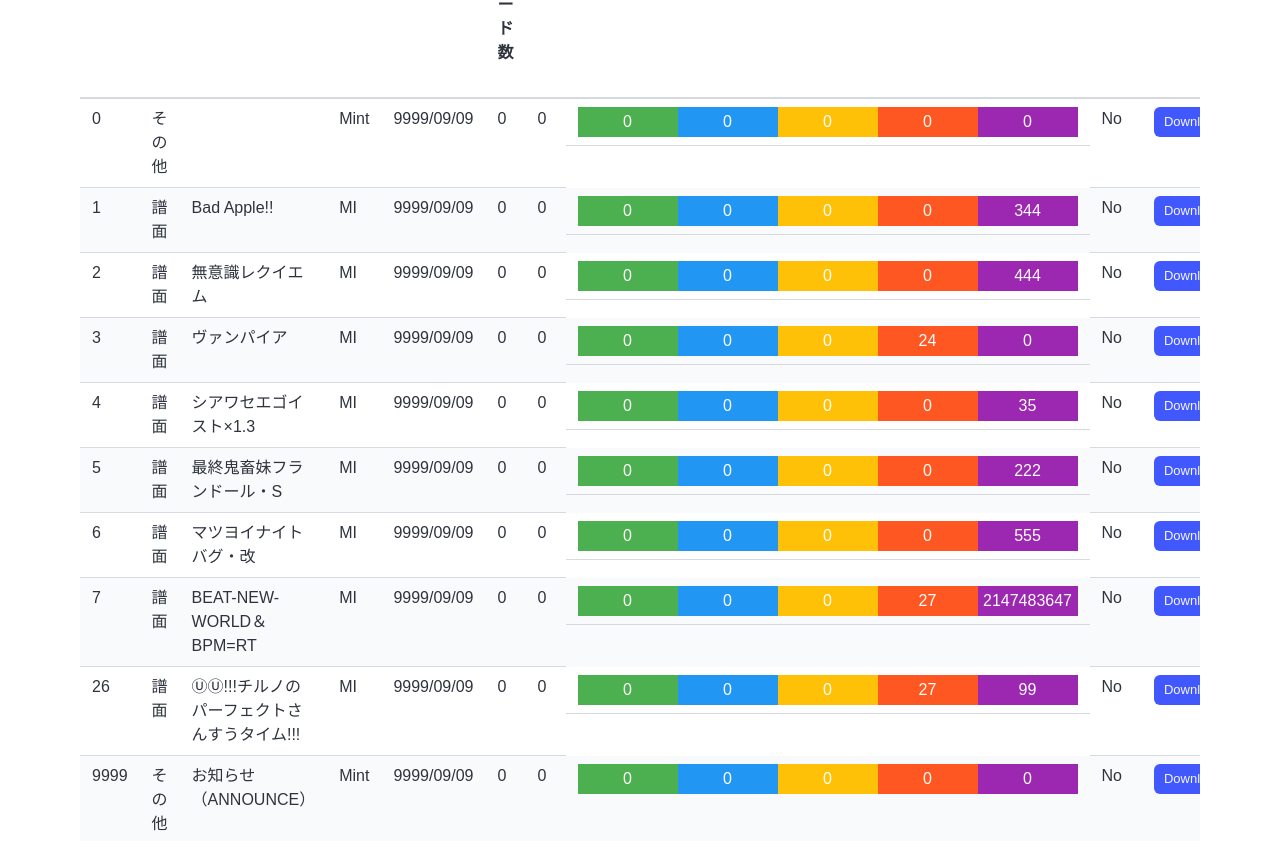
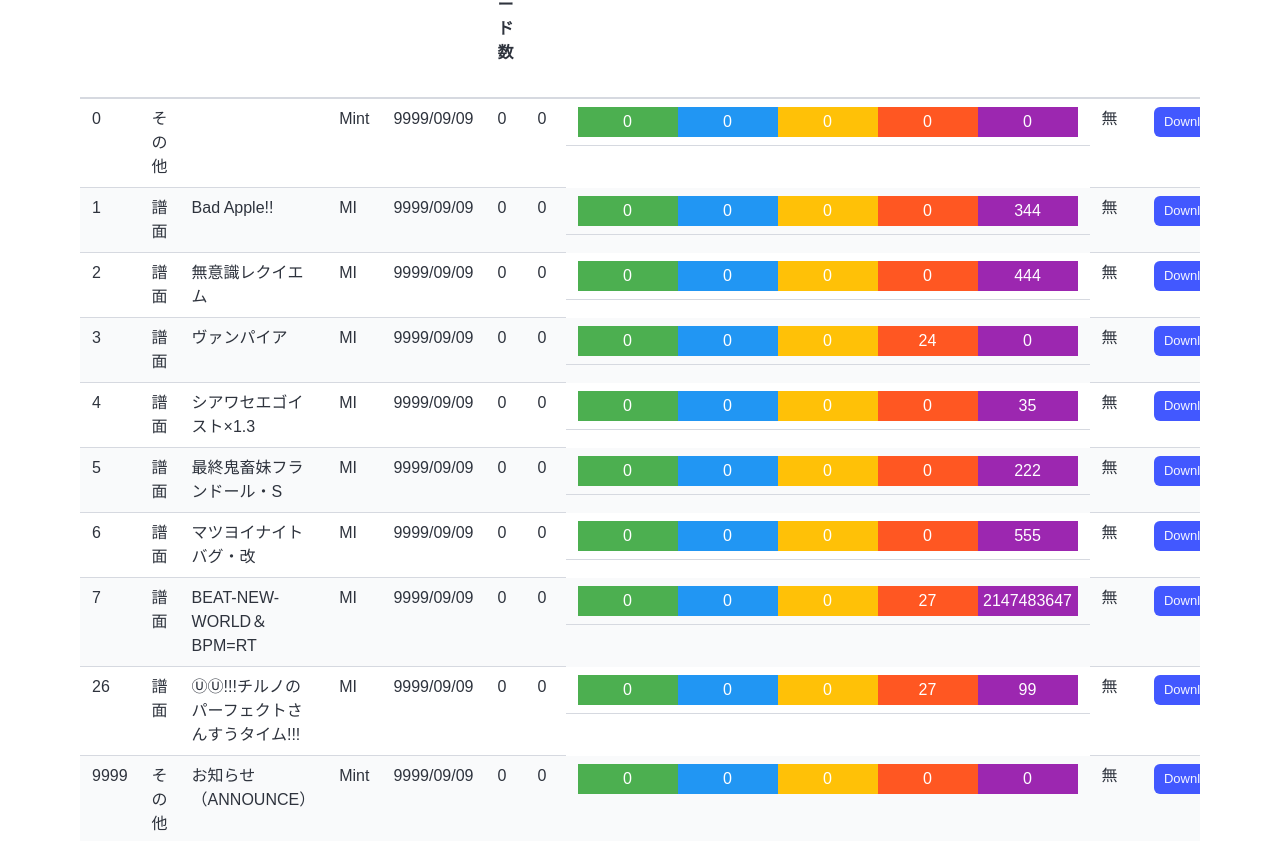
Before and after one commit to MI11435/DankagLikeAPI, a Node server app: page / in a window 1280 px wide. Shown: the part 337-1178 px from the top of the page. Run offline with Node 20, Linux system fonts and the light colour scheme; data comes from the database, SQL or seed files in the repository; some libraries are stand-ins or nearby versions.

Commit message:
Update main.ejs

```diff
--- a/src/views/main.ejs
+++ b/src/views/main.ejs
@@ -77,7 +77,7 @@
                   { %><%= content.songInfo.difficulties[4] %><% } %>
                 </span>
               </td>
-              <td><%= content.songInfo.hasLua ? "Yes" : "No" %></td>
+              <td><%= content.songInfo.hasLua ? "有" : "無" %></td>
               <td>
                 <button
                   class="button btn-download is-link"
```
